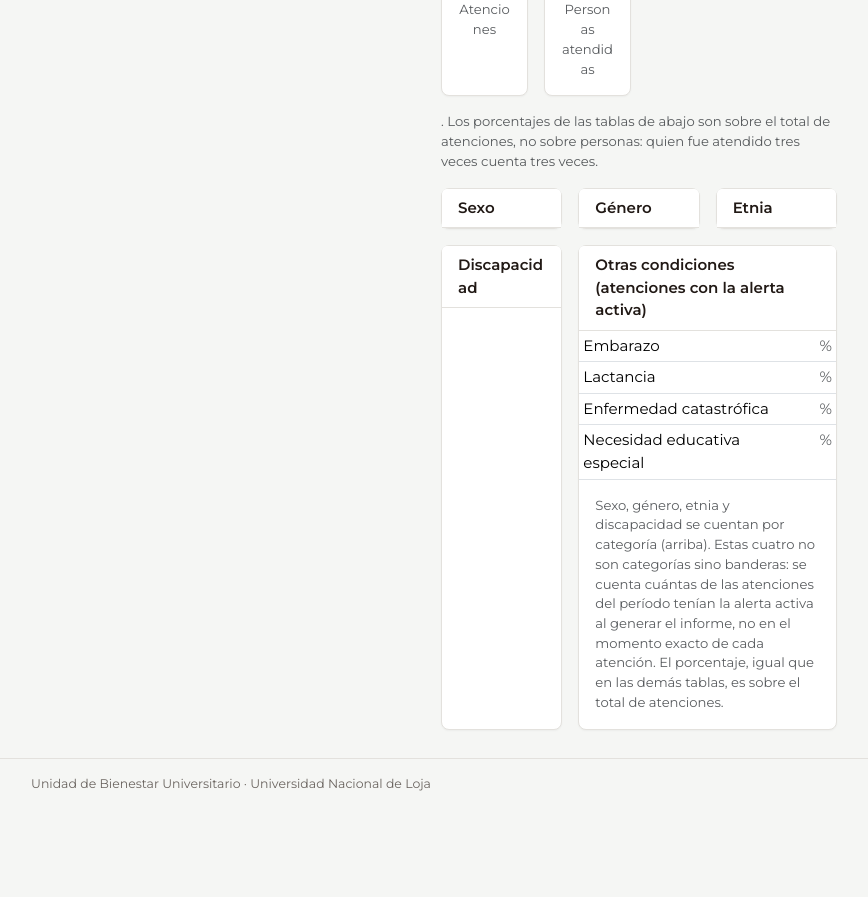
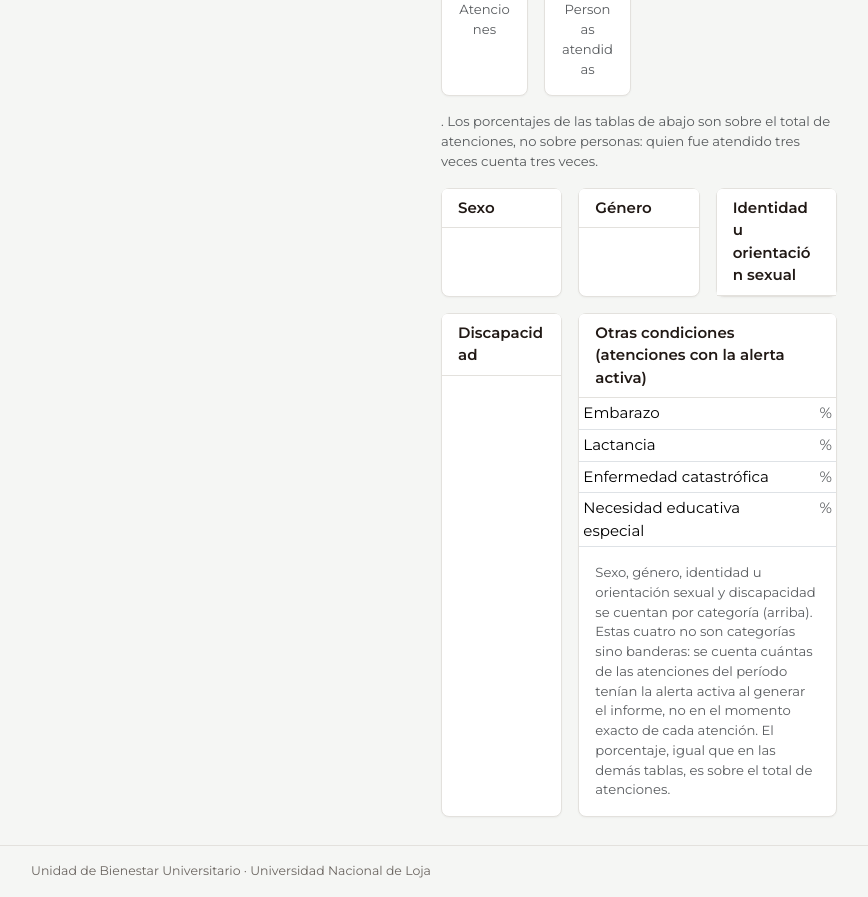
Before and after one commit to Jorgeperezr/sibu, a Django app: template templates/reportes/informe_servicio.html in a window 1280 px wide. Shown: the part 157-1054 px from the top of the page, without its empty margins (1-869 px from the left). Before the commit the page ends 948 px from the top, so only its background shows below. Run offline with Django 5.2, Linux system fonts and the light colour scheme; the template is opened without the code that fills it, so the values that code supplies are empty; some libraries are stand-ins or nearby versions.

Commit message:
fix(reportes,expediente): identidad u orientación sexual reemplaza a etnia
Corrección directa de la lista de variables: "identidad sexual u orientación
sexual" entran en un solo ítem, no etnia. `Persona.etnia` sale del modelo —no
era una de las ocho variables pedidas y no tenía ningún otro uso en el
sistema: ni el alta de personas la recogía, solo la escribía este mismo
informe—; `Persona.identidad_orientacion_sexual` entra en su lugar, con el
mismo tratamiento libre y no obligatorio que sexo y género.

Es remove + add, no un rename: son variables distintas, no la misma columna
con otro nombre.

Co-Authored-By: Claude Sonnet 5 <noreply@anthropic.com>
Claude-Session: https://claude.ai/code/session_01Bu9vnYMitXSKoaGWCazKp7

```diff
--- a/templates/reportes/informe_servicio.html
+++ b/templates/reportes/informe_servicio.html
@@ -83,9 +83,9 @@ siendo una sola persona atendida.
   </div>
   <div class="col-md-4">
     <div class="card h-100">
-      <div class="card-header">Etnia</div>
+      <div class="card-header">Identidad u orientación sexual</div>
       <table class="table table-sm mb-0"><tbody>
-        {% for f in datos.etnia %}
+        {% for f in datos.identidad_orientacion_sexual %}
         <tr><td>{{ f.etiqueta }}</td><td class="text-end">{{ f.total }}</td><td class="text-end text-muted">{{ f.porcentaje }}%</td></tr>
         {% endfor %}
       </tbody></table>
@@ -114,7 +114,7 @@ siendo una sola persona atendida.
       </table>
       <div class="card-body">
         <p class="small text-muted mb-0">
-          Sexo, género, etnia y discapacidad se cuentan por categoría (arriba).
+          Sexo, género, identidad u orientación sexual y discapacidad se cuentan por categoría (arriba).
           Estas cuatro no son categorías sino banderas: se cuenta cuántas de
           las atenciones del período tenían la alerta activa al generar el
           informe, no en el momento exacto de cada atención. El porcentaje,
--- a/templates/reportes/informe_servicio_pdf.html
+++ b/templates/reportes/informe_servicio_pdf.html
@@ -49,11 +49,11 @@ atención, solo que sumado.
   </tbody>
 </table>
 
-<h2>Etnia</h2>
+<h2>Identidad u orientación sexual</h2>
 <table>
   <thead><tr><th>Categoría</th><th class="num">Atenciones</th><th class="num">%</th></tr></thead>
   <tbody>
-    {% for f in datos.etnia %}
+    {% for f in datos.identidad_orientacion_sexual %}
     <tr><td>{{ f.etiqueta }}</td><td class="num">{{ f.total }}</td><td class="num">{{ f.porcentaje }}%</td></tr>
     {% endfor %}
   </tbody>
@@ -80,7 +80,7 @@ atención, solo que sumado.
   </tbody>
 </table>
 <div class="nota">
-  Sexo, género, etnia y discapacidad se cuentan por categoría declarada.
+  Sexo, género, identidad u orientación sexual y discapacidad se cuentan por categoría declarada.
   Embarazo, lactancia, enfermedad catastrófica y necesidad educativa especial
   no son categorías sino banderas clínicas: se cuenta cuántas atenciones del
   periodo correspondían a un expediente con esa alerta activa al generar el
```
Also changed, not shown: apps/expediente/models.py (+3 -4 lines), apps/reportes/services.py (+21 -16 lines), apps/reportes/tests/test_informe_estadistico.py (+4 -4 lines), apps/expediente/migrations/0005_identidad_orientacion_sexual.py (added).
